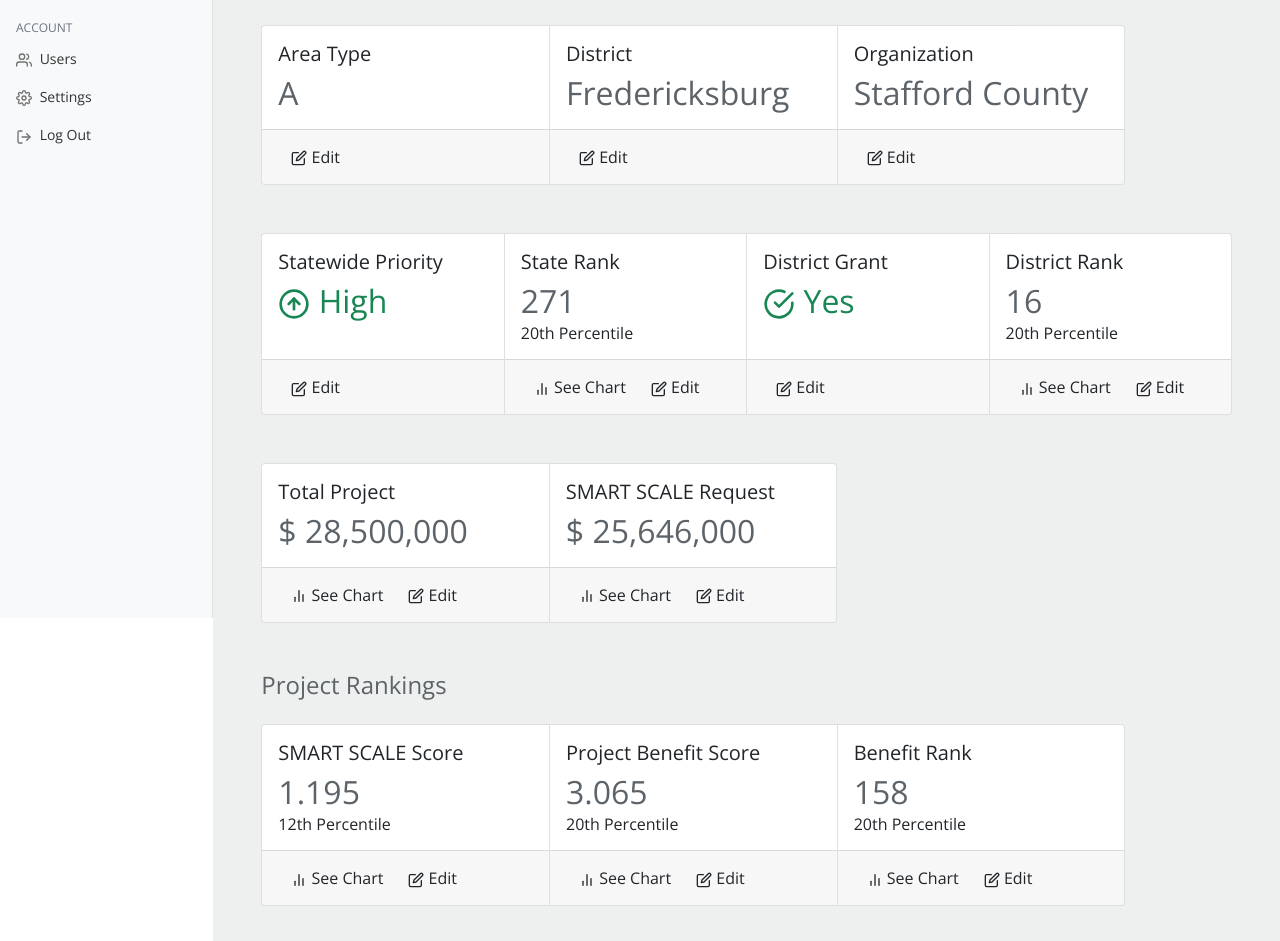
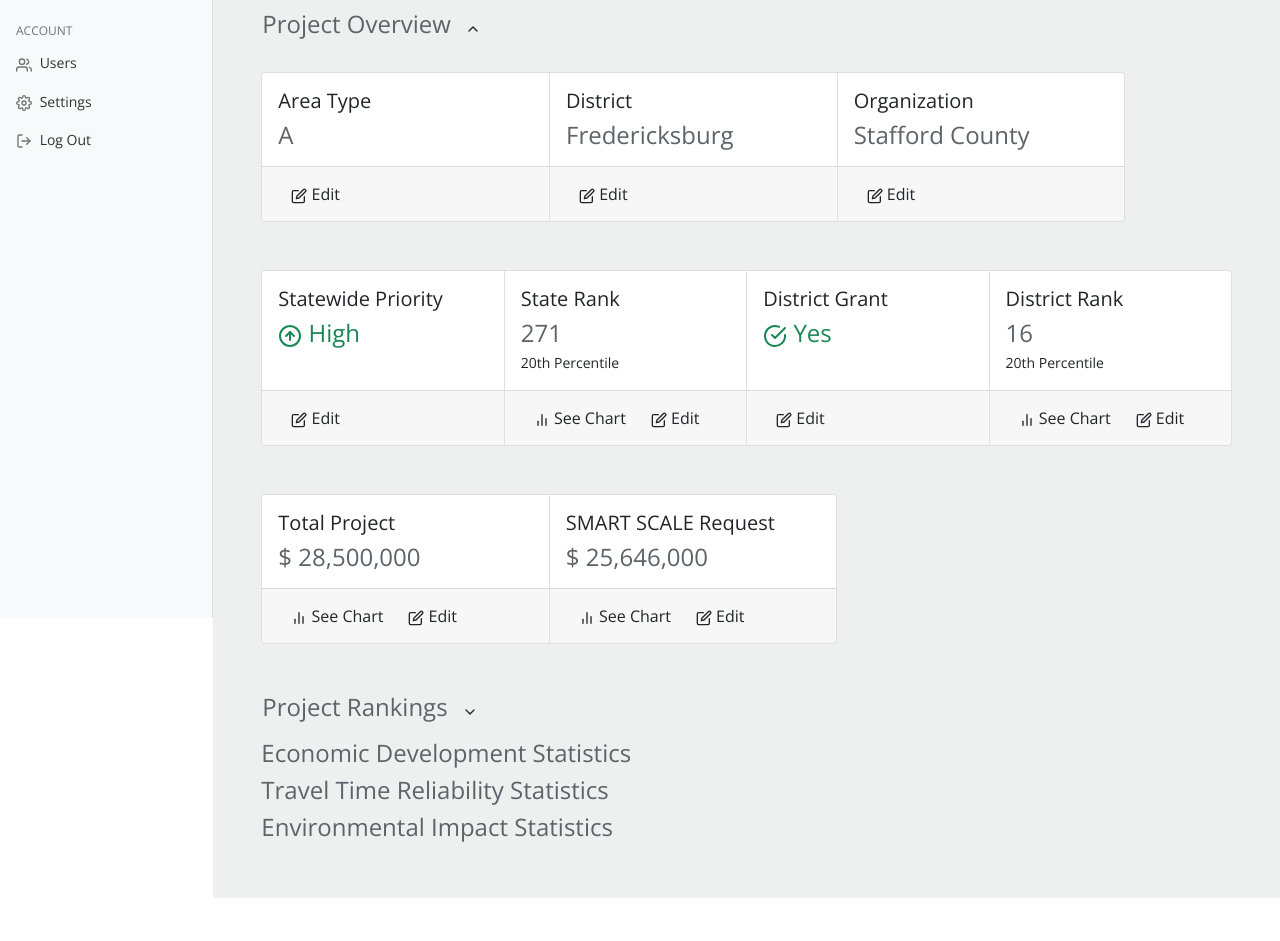
Before and after one commit to s-sandra/ssap-prototype, a plain HTML site: page historical_project.html in a window 1280 px wide. Shown: the part 182-1123 px from the top of the page. After the commit the page ends 1080 px from the top, so only its background shows below. Drawn offline with nearby package versions, Linux system fonts and the light colour scheme.

Commit message:
Make project stat sections collapsible. Move tables before charts.

```diff
--- a/historical_project.html
+++ b/historical_project.html
@@ -17,6 +17,7 @@
         <link href="./styles/navbar.css" rel="stylesheet">
         <link href="./styles/global.css" rel="stylesheet">
         <link href="./styles/chart.css" rel="stylesheet">
+        <link href="./styles/accordian.css" rel="stylesheet">
 
     </head>
     <body>
@@ -68,9 +69,9 @@
                             </li>
                         </ul>
 
-                        <h6 class="sidebar-heading d-flex justify-content-between align-items-center px-3 mt-4 mb-1 text-muted">
+                        <p class="sidebar-heading d-flex justify-content-between align-items-center px-3 mt-4 mb-1 text-muted">
                         <span>Account</span>
-                        </h6>
+                        </p>
                         <ul class="nav flex-column">
                             <li class="nav-item">
                                 <a class="nav-link" href="#">
@@ -111,14 +112,22 @@
                             </button>
                         </div>
                     </div>
-                    <div class="grid">
+
+                    <button class="btn" type="button"
+                            data-toggle="collapse" data-target="#overview" aria-expanded="true" aria-controls="collapseExample">
+                        <h3>Project Overview</h3>
+                        <span data-feather="chevron-down"></span>
+                        <span data-feather="chevron-up"></span>
+                    </button>
+
+                    <div class="grid collapse show" id="overview">
                         <div class="row">
                             <div class="col-auto mb-3">
                                 <div class="card-group">
                                     <div class="card">
                                         <div class="card-body">
                                             <h5 class="card-title">Area Type</h5>
-                                            <h1 class="card-text">A</h1>
+                                            <h3 class="card-text">A</h3>
                                         </div>
                                         <div class="card-footer">
                                             <div class="btn-group">
@@ -131,7 +140,7 @@
                                     <div class="card">
                                         <div class="card-body">
                                             <h5 class="card-title">District</h5>
-                                            <h1 class="card-text">Fredericksburg</h1>
+                                            <h3 class="card-text">Fredericksburg</h3>
                                         </div>
                                         <div class="card-footer">
                                             <div class="btn-group">
@@ -144,7 +153,7 @@
                                     <div class="card">
                                         <div class="card-body">
                                             <h5 class="card-title">Organization</h5>
-                                            <h1 class="card-text">Stafford County</h1>
+                                            <h3 class="card-text">Stafford County</h3>
                                         </div>
                                         <div class="card-footer">
                                             <div class="btn-group">
@@ -163,9 +172,9 @@
                                     <div class="card">
                                         <div class="card-body">
                                             <h5 class="card-title">Statewide Priority</h5>
-                                            <h1 class="card-text text-success">
+                                            <h3 class="card-text text-success">
                                                 <span data-feather="arrow-up-circle"></span> High
-                                            </h1>
+                                            </h3>
                                         </div>
                                         <div class="card-footer">
                                             <div class="btn-group">
@@ -178,8 +187,8 @@
                                     <div class="card">
                                         <div class="card-body">
                                             <h5 class="card-title">State Rank</h5>
-                                            <h1 class="card-text">271</h1>
-                                            <h6 class="card-subtitle">20th Percentile</h6>
+                                            <h3 class="card-text">271</h3>
+                                            <p class="card-subtitle">20th Percentile</p>
                                         </div>
                                         <div class="card-footer">
                                             <div class="btn-group">
@@ -195,9 +204,9 @@
                                     <div class="card">
                                         <div class="card-body">
                                             <h5 class="card-title">District Grant</h5>
-                                            <h1 class="card-text text-success">
+                                            <h3 class="card-text text-success">
                                                 <span data-feather="check-circle"></span> Yes
-                                            </h1>
+                                            </h3>
                                         </div>
                                         <div class="card-footer">
                                             <div class="btn-group">
@@ -210,8 +219,8 @@
                                     <div class="card">
                                         <div class="card-body">
                                             <h5 class="card-title">District Rank</h5>
-                                            <h1 class="card-text">16</h1>
-                                            <h6 class="card-subtitle">20th Percentile</h6>
+                                            <h3 class="card-text">16</h3>
+                                            <p class="card-subtitle">20th Percentile</p>
                                         </div>
                                         <div class="card-footer">
                                             <div class="btn-group">
@@ -233,7 +242,7 @@
                                     <div class="card">
                                         <div class="card-body">
                                             <h5 class="card-title">Total Project</h5>
-                                            <h1 class="card-text">$ 28,500,000</h1>
+                                            <h3 class="card-text">$ 28,500,000</h3>
                                         </div>
                                         <div class="card-footer">
                                             <div class="btn-group">
@@ -249,7 +258,7 @@
                                     <div class="card">
                                         <div class="card-body">
                                             <h5 class="card-title">SMART SCALE Request</h5>
-                                            <h1 class="card-text">$ 25,646,000</h1>
+                                            <h3 class="card-text">$ 25,646,000</h3>
                                         </div>
                                         <div class="card-footer">
                                             <div class="btn-group">
@@ -262,22 +271,27 @@
                                             </div>
                                         </div>
                                     </div>
-
                                 </div>
                             </div>
                         </div>
                     </div>
 
-                    <h3>Project Rankings</h3>
-                    <div class="grid">
+                    <button class="btn" type="button" data-toggle="collapse" data-target="#rankings"
+                            aria-expanded="false" aria-controls="collapseExample">
+                        <h3>Project Rankings</h3>
+                        <span data-feather="chevron-down"></span>
+                        <span data-feather="chevron-up"></span>
+                    </button>
+
+                    <div class="grid collapse" id="rankings">
                         <div class="row">
                             <div class="col-auto mb-3">
                                 <div class="card-group">
                                     <div class="card">
                                         <div class="card-body">
                                             <h5 class="card-title">SMART SCALE Score</h5>
-                                            <h1 class="card-text">1.195</h1>
-                                            <h6 class="card-subtitle">12th Percentile</h6>
+                                            <h3 class="card-text">1.195</h3>
+                                            <p class="card-subtitle">12th Percentile</p>
                                         </div>
                                         <div class="card-footer">
                                             <div class="btn-group">
@@ -293,8 +307,8 @@
                                     <div class="card">
                                         <div class="card-body">
                                             <h5 class="card-title">Project Benefit Score</h5>
-                                            <h1 class="card-text">3.065</h1>
-                                            <h6 class="card-subtitle">20th Percentile</h6>
+                                            <h3 class="card-text">3.065</h3>
+                                            <p class="card-subtitle">20th Percentile</p>
                                         </div>
                                         <div class="card-footer">
                                             <div class="btn-group">
@@ -310,8 +324,8 @@
                                     <div class="card">
                                         <div class="card-body">
                                             <h5 class="card-title">Benefit Rank</h5>
-                                            <h1 class="card-text">158</h1>
-                                            <h6 class="card-subtitle">20th Percentile</h6>
+                                            <h3 class="card-text">158</h3>
+                                            <p class="card-subtitle">20th Percentile</p>
                                         </div>
                                         <div class="card-footer">
                                             <div class="btn-group">
@@ -339,12 +353,11 @@
             </div>
         </div>
 
-        <script src="https://code.jquery.com/jquery-3.2.1.slim.min.js" integrity="sha384-KJ3o2DKtIkvYIK3UENzmM7KCkRr/rE9/Qpg6aAZGJwFDMVNA/GpGFF93hXpG5KkN" crossorigin="anonymous"></script>
-        <script src="https://maxcdn.bootstrapcdn.com/bootstrap/4.0.0/js/bootstrap.min.js" integrity="sha384-JZR6Spejh4U02d8jOt6vLEHfe/JQGiRRSQQxSfFWpi1MquVdAyjUar5+76PVCmYl" crossorigin="anonymous"></script>
-        <script src="https://cdn.jsdelivr.net/npm/feather-icons@4.28.0/dist/feather.min.js" integrity="sha384-uO3SXW5IuS1ZpFPKugNNWqTZRRglnUJK6UAZ/gxOX80nxEkN9NcGZTftn6RzhGWE" crossorigin="anonymous"></script>
-        <script src="https://cdn.jsdelivr.net/npm/chart.js@2.9.4/dist/Chart.min.js" integrity="sha384-zNy6FEbO50N+Cg5wap8IKA4M/ZnLJgzc6w2NqACZaK0u0FXfOWRRJOnQtpZun8ha" crossorigin="anonymous"></script>
+        <script src="https://code.jquery.com/jquery-3.2.1.slim.min.js" crossorigin="anonymous"></script>
+        <script src="https://maxcdn.bootstrapcdn.com/bootstrap/4.0.0/js/bootstrap.min.js" crossorigin="anonymous"></script>
+        <script src="https://cdn.jsdelivr.net/npm/feather-icons@4.28.0/dist/feather.min.js" crossorigin="anonymous"></script>
+        <script src="https://cdn.jsdelivr.net/npm/chart.js@2.9.4/dist/Chart.min.js" crossorigin="anonymous"></script>
 
-        <script src="./scripts/percentile.js"></script>
         <script src="./scripts/global.js"></script>
 
     </body>
--- /dev/null
+++ b/styles/accordian.css
@@ -0,0 +1,17 @@
+.btn[data-toggle="collapse"] {
+    display: block;
+    padding: 0 0 1rem 0;
+}
+
+.btn[data-toggle="collapse"] h3 {
+    display: inline;
+    padding-right: 10px;
+}
+
+.btn[aria-expanded=true] .feather-chevron-down {
+    display: none;
+}
+
+.btn[aria-expanded=false] .feather-chevron-up {
+    display: none;
+}
--- a/styles/global.css
+++ b/styles/global.css
@@ -26,7 +26,7 @@ h3 {
     font-size: 1.5rem;
 }
 
-h1, h2, h3 {
+h1, h2, h3, h4 {
     color: #5c6369
 }
 
@@ -55,7 +55,7 @@ h1, h2, h3 {
 }
 
 .card-text .feather {
-    width: 2rem;
+    width: 1.5rem;
 }
 
 .grid {
```
Also changed, not shown: index.html (+46 -46 lines), round.html (+46 -46 lines).
